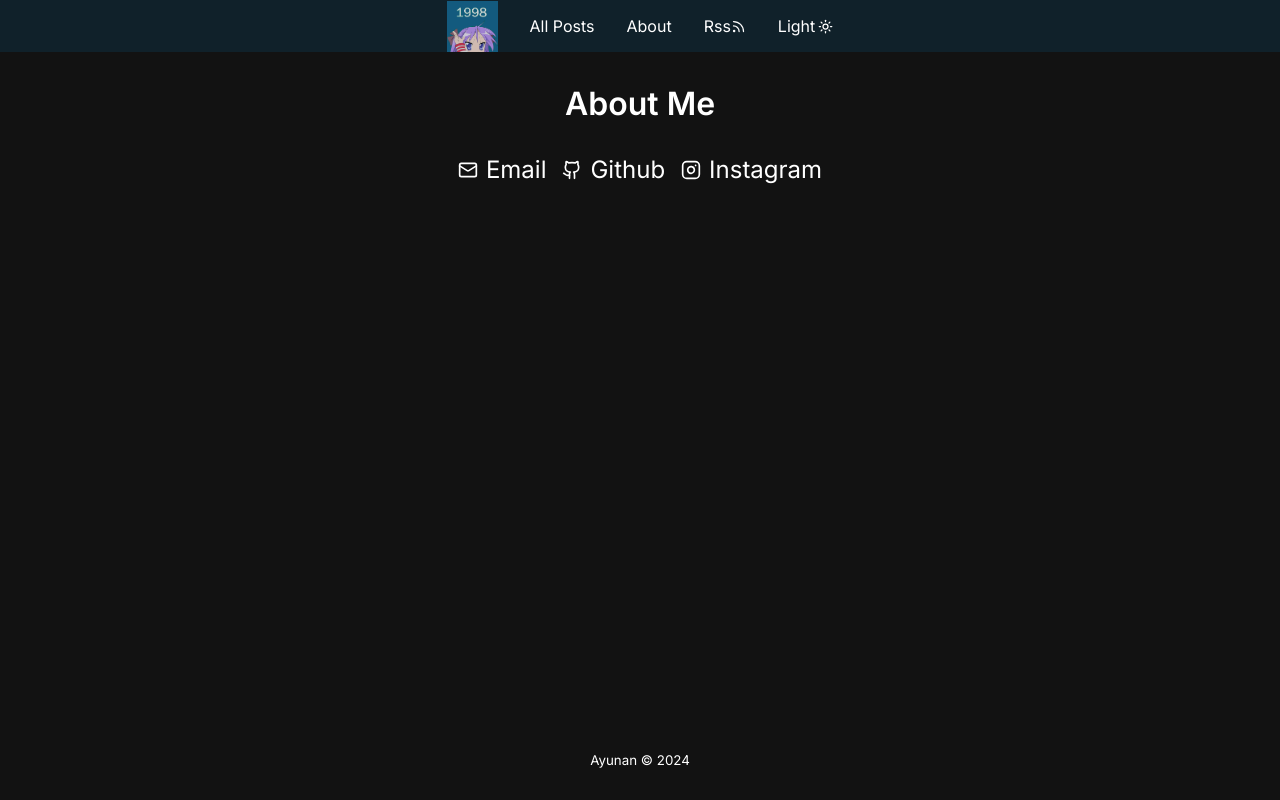
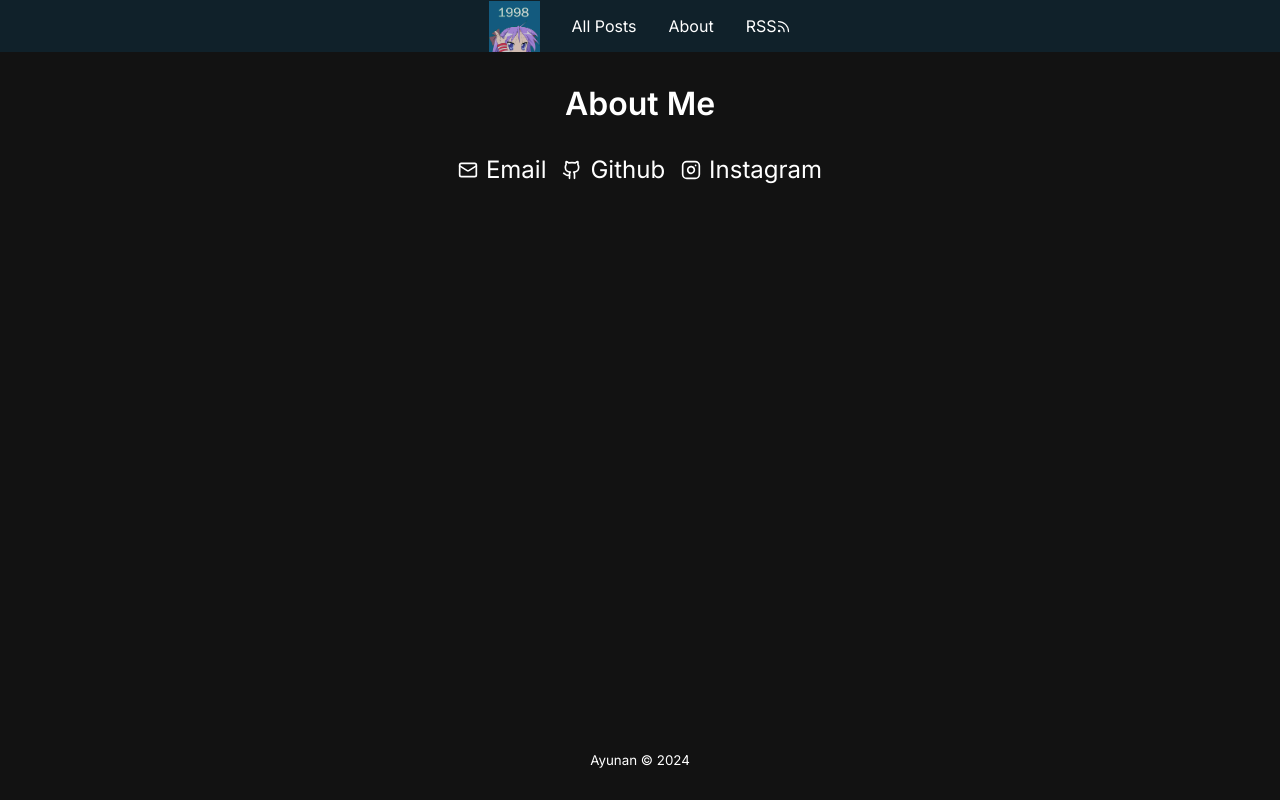
Before and after one commit to narayanagung/blogs, a SvelteKit app: page /about in a window 1280 px wide. Built offline with nearby package versions, Linux system fonts and the light colour scheme.

Commit message:
re-design

```diff
--- a/src/routes/+error.svelte
+++ b/src/routes/+error.svelte
@@ -5,7 +5,7 @@
 
 <div class="error">
 	<h1><span>{$page.status}</span> {$page.error?.message}</h1>
-	<img src="https://s13.gifyu.com/images/S01xa.gif" title="what you've done to this site..." alt="Yui staring with disbelief" />
+	<img src="https://i.ibb.co/nkcB7bV/yui.gif" title="what you've done to this site..." alt="Yui staring with disbelief" />
 	<p>Halaman yang anda tuju <span>tidak ditemukan</span></p>
 </div>
 
--- a/src/routes/+page.svelte
+++ b/src/routes/+page.svelte
@@ -45,7 +45,7 @@
 		text-decoration: none;
 		text-transform: capitalize;
 		font-size: clamp(1.3rem, 2.5vw, 1.5rem);
-		color: hsl(210, 100%, 50%);
+		color: hsl(200, 100%, 50%);
 		text-wrap: balance;
 		line-height: 2rem;
 		transition: 150ms;
--- a/src/routes/navigation.svelte
+++ b/src/routes/navigation.svelte
@@ -8,18 +8,19 @@
 <nav>
 	<a href="/" title="Ayunan!" class="logo"><img src={logo} alt="Logo" /></a>
 
-	<a href="/" title="All Posts" class="title">All Posts</a>
-
 	<ul class="links">
+		<li>
+			<a href="/" title="All Posts" class="title">All Posts</a>
+		</li>
 		<li>
 			<a href="/about" title="About Me">About</a>
 		</li>
 		<li>
-			<a href="/rss.xml" title="Rss Feed" target="_blank">Rss<Rss size={15} /></a>
+			<a href="/rss.xml" title="Rss Feed" target="_blank">RSS<Rss size={15} /></a>
 		</li>
 	</ul>
 
-	<ThemeToggle />
+	<!-- <ThemeToggle /> -->
 </nav>
 
 <style>
```
Also changed, not shown: src/routes/[slug]/+page.svelte (+7 -7 lines).
